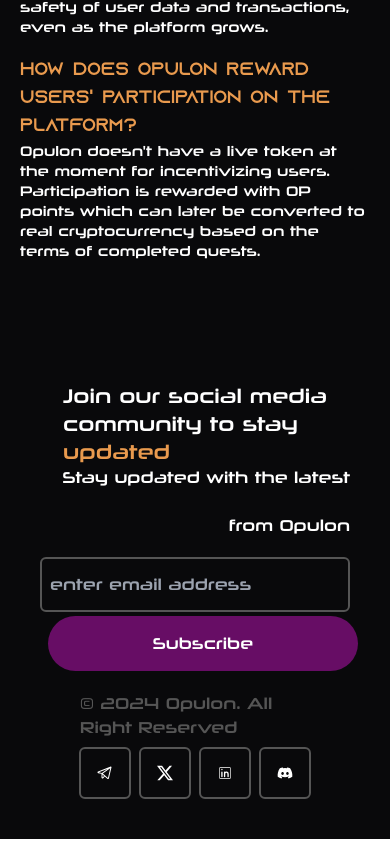
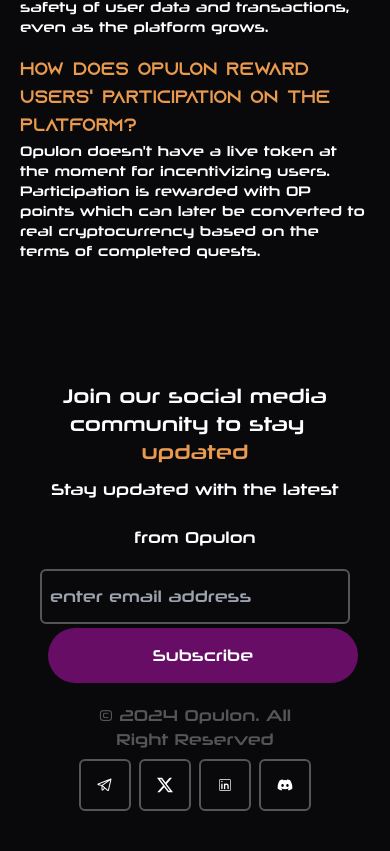
Before and after one commit to judechimaobi/Opulon-Website, a React (Vite) app: page / in a window 390 px wide. Shown: the part 9000-9851 px from the top of the page. Built offline with nearby package versions, Linux system fonts and the light colour scheme.

Commit message:
:art: refractor the footer for mobile responsiveness

```diff
--- a/src/Components/Footer/Footer.jsx
+++ b/src/Components/Footer/Footer.jsx
@@ -7,7 +7,7 @@
         <>
             <div className="flex flex-col justify-between w-full h-auto py-10 font-sans2">
                 <div className="flex sm:flex-col sm:items-center px-20 sm:px-10 bg-[#09090B] justify-between items-center w-full">
-                    <div className="flex flex-col font text-[#fff] sm:w-fit text-xl font-normal">
+                    <div className="flex flex-col font text-[#fff] sm:text-center sm:w-fit text-xl font-normal">
                         <p>
                             Join our social media
                         </p>
@@ -16,11 +16,11 @@
                         </span>
                     </div>
                     <div className="flex flex-col text-[#fff] sm:w-full">
-                        <div className="flex flex-col">
-                            <p className="text-right">
+                        <div className="flex flex-col sm:mt-3">
+                            <p className="text-right sm:text-center">
                                 Stay updated with the latest
                             </p><br />
-                            <p  className="text-right">from Opulon</p>
+                            <p  className="text-right sm:text-center sm:mt-[-3]">from Opulon</p>
                         </div>
                         <div className="flex sm:flex-col my-5">
                             <input
@@ -35,7 +35,7 @@
                         </div>
                     </div>
                 </div>
-                <div className="flex sm:flex-col items-center justify-between px-20 font-normal">
+                <div className="flex sm:flex-col items-center justify-between px-20 font-normal sm:text-center">
                     <p className="text-[#555555]">&copy; 2024 Opulon. All Right Reserved</p>
                     <div className="flex sm:mt-2">
                         <div className="flex items-center justify-center border-2 border-[#555555] rounded-md w-[52px] h-[52px]">
```
